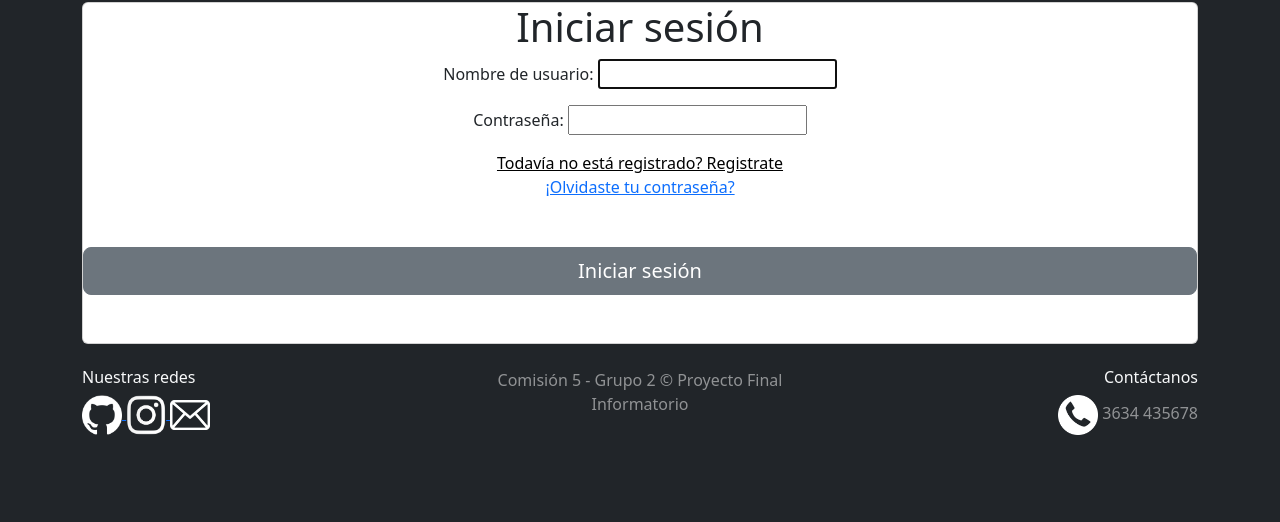
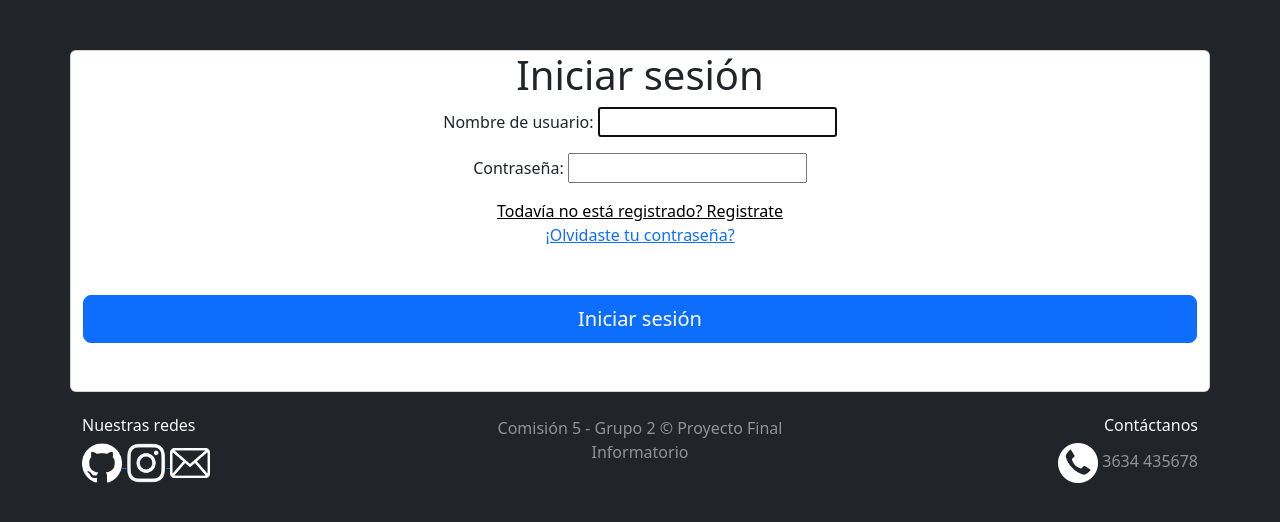
Before and after one commit to Casullo/FINAL_PRO, a Django app: page /login/ in a window 1280 px wide. Shown: the part 184-706 px from the top of the page. Run offline with Django 5.2, Linux system fonts and the light colour scheme.

Commit message:
Fix visual de Login y Contacto

```diff
--- a/blog/templates/login.html
+++ b/blog/templates/login.html
@@ -5,7 +5,8 @@
 {% block contenido %}
 <body style="background-color: #212529;">
 <center>
-<div class="container">
+<div class="container mt-5">
+<div class="row justify-content-center">
   <form method="POST" class="card mb-3">
   <h1 class="h1">Iniciar sesión</h1>
   <div class="messages">
@@ -20,7 +21,7 @@
     <a href="{% url 'password_reset' %}">¡Olvidaste tu contraseña? </a>
     </div>
   <br><br>
-  <button type="submit" class="btn btn-secondary btn-lg px-3">Iniciar sesión</button>
+  <button type="submit" class="btn btn-primary btn-lg">Iniciar sesión</button>
   <br><br>
 </form>
 </div>
--- a/blog/templates/logout.html
+++ b/blog/templates/logout.html
@@ -3,14 +3,14 @@
 {% load static %}
 
 {% block contenido %}
-    <div class="logout-message">
+    <div class="logout-message text-white">
         <h2>Sesión Cerrada</h2>
-        <p>Serás redirigido a la página principal en <span id="countdown">15</span> segundos.</p>
+        <p>Serás redirigido a la página principal en <span id="countdown">5</span> segundos.</p>
     </div>
 
     <script>
         // Cuenta regresiva de 15 segundos
-        let countdown = 15;
+        let countdown = 5;
         const countdownElement = document.getElementById('countdown');
 
         const interval = setInterval(() => {
```
Also changed, not shown: 1 other file.
